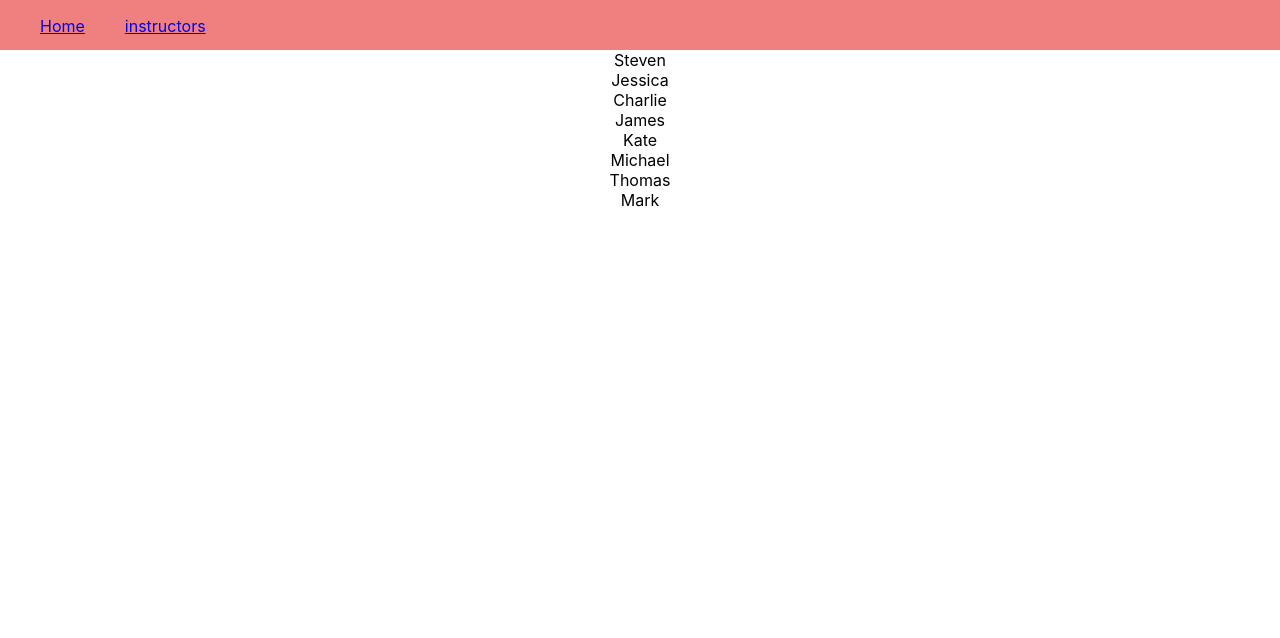
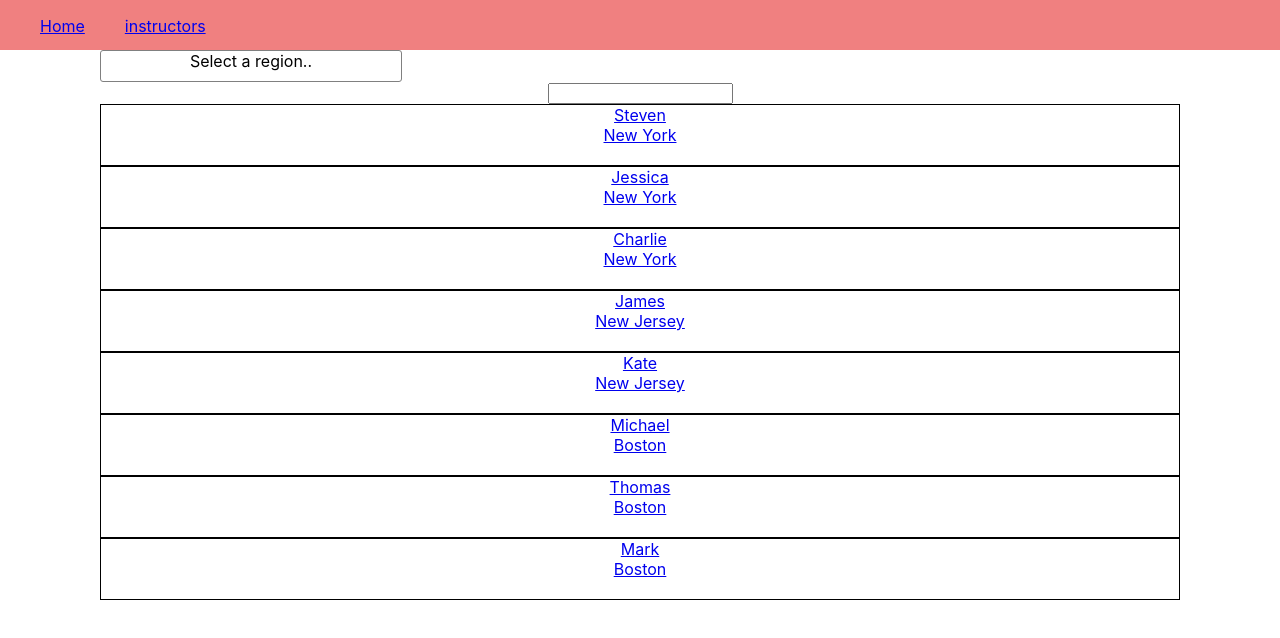
Before and after one commit to michalczaplinski/syb-runclub, a React (Create React App) app: page /instructors in a window 1280 px wide. Shown: the top 638 px of the page. Built offline with nearby package versions, Linux system fonts and the light colour scheme.

Commit message:
added filter, search and instructor profiles

```diff
--- a/package.json
+++ b/package.json
@@ -4,6 +4,7 @@
   "private": true,
   "dependencies": {
     "axios": "^0.18.0",
+    "prop-types": "^15.7.2",
     "react": "^16.8.4",
     "react-dom": "^16.8.4",
     "react-router": "^5.0.0",
--- a/public/data.json
+++ b/public/data.json
@@ -3,49 +3,57 @@
     {
       "name": "Steven",
       "bio": "lorem ipsum",
-      "location": "New York",
+      "slug": "Steven",
+      "region": "New York",
       "age": 27
     },
     {
       "name": "Jessica",
       "bio": "lorem ipsum",
-      "location": "New York",
+      "slug": "Jessica",
+      "region": "New York",
       "age": 30
     },
     {
       "name": "Charlie",
       "bio": "lorem ipsum",
-      "location": "New York",
+      "slug": "Charlie",
+      "region": "New York",
       "age": 19
     },
     {
       "name": "James",
       "bio": "lorem ipsum",
-      "location": "New Jersey",
+      "slug": "James",
+      "region": "New Jersey",
       "age": 30
     },
     {
       "name": "Kate",
       "bio": "lorem ipsum",
-      "location": "New Jersey",
+      "slug": "Kate",
+      "region": "New Jersey",
       "age": 19
     },
     {
       "name": "Michael",
       "bio": "lorem ipsum",
-      "location": "Boston",
+      "slug": "Michael",
+      "region": "Boston",
       "age": 19
     },
     {
       "name": "Thomas",
       "bio": "lorem ipsum",
-      "location": "Boston",
+      "slug": "Thomas",
+      "region": "Boston",
       "age": 19
     },
     {
       "name": "Mark",
       "bio": "lorem ipsum",
-      "location": "Boston",
+      "slug": "Mark",
+      "region": "Boston",
       "age": 22
     }
   ]
--- a/src/App.js
+++ b/src/App.js
@@ -9,6 +9,7 @@ import About from "./pages/about";
 import NavBar from "./components/NavBar/NavBar";
 import Layout from "./components/Layout/Layout";
 import Instructors from "./pages/instructors";
+import InstructorProfile from "./components/InstructorProfile/InstructorProfile";
 
 class App extends Component {
   render() {
@@ -18,10 +19,11 @@ class App extends Component {
           <>
             <NavBar />
             <Layout>
-              <Route path="/" exact component={Home} />
+              <Route exact path="/" component={Home} />
               <Route path="/trainers" component={Trainers} />
               <Route path="/about" component={About} />
-              <Route path="/instructors" component={Instructors} />
+              <Route exact path="/instructors" component={Instructors} />
+              <Route path="/instructors/:slug" component={InstructorProfile} />
             </Layout>
           </>
         </Router>
--- /dev/null
+++ b/src/components/InstructorProfile/InstructorProfile.js
@@ -0,0 +1,18 @@
+import React from "react";
+
+const Instructor = ({
+  location: {
+    state: { name, age, bio, region }
+  }
+}) => {
+  return (
+    <>
+      <div>{name}</div>
+      <div>{bio}</div>
+      <div>{age}</div>
+      <div>{region}</div>
+    </>
+  );
+};
+
+export default Instructor;
--- /dev/null
+++ b/src/components/ListFilter/ListFilter.css
@@ -0,0 +1,20 @@
+.dropdown-container {
+  max-height: 300px;
+  position: relative;
+}
+
+.dropdown-list {
+  position: absolute;
+  top: 30px;
+  display: flex;
+  flex-flow: column nowrap;
+}
+
+.dropdown-selected,
+.dropdown-option {
+  height: 30px;
+  width: 300px;
+  border: 1px solid grey;
+  border-radius: 3px;
+  cursor: pointer;
+}
--- /dev/null
+++ b/src/components/ListFilter/ListFilter.js
@@ -0,0 +1,58 @@
+import React, { Component } from "react";
+import PropTypes from "prop-types";
+
+import "./ListFilter.css";
+
+class ListFilter extends Component {
+  state = {
+    currentItem: "Select a region..",
+    isOpen: false
+  };
+
+  render() {
+    const { options, setFilter } = this.props;
+    const { currentItem, isOpen } = this.state;
+
+    return (
+      <div className="dropdown-container">
+        <div
+          className="dropdown-selected"
+          onClick={() =>
+            this.setState(prevState => {
+              return { isOpen: !prevState.isOpen };
+            })
+          }
+        >
+          {currentItem}
+        </div>
+        {isOpen && (
+          <div className="dropdown-list">
+            {options
+              .filter(option => option !== currentItem)
+              .map(option => {
+                return (
+                  <div
+                    key={option}
+                    className="dropdown-option"
+                    onClick={() => {
+                      this.setState({ currentItem: option, isOpen: false });
+                      setFilter(option);
+                    }}
+                  >
+                    {option}
+                  </div>
+                );
+              })}
+          </div>
+        )}
+      </div>
+    );
+  }
+}
+
+ListFilter.propTypes = {
+  setFilter: PropTypes.func.isRequired,
+  options: PropTypes.array.isRequired
+};
+
+export default ListFilter;
--- /dev/null
+++ b/src/components/ListSearch/ListSearch.js
@@ -0,0 +1,24 @@
+import React, { Component } from "react";
+
+export default class ListSearch extends Component {
+  state = {
+    inputValue: ""
+  };
+
+  render() {
+    const { inputValue } = this.state;
+    const { updateSearch } = this.props;
+    return (
+      <div>
+        <input
+          value={inputValue}
+          onChange={e => {
+            const inputValue = e.target.value;
+            this.setState({ inputValue });
+            updateSearch(inputValue);
+          }}
+        />
+      </div>
+    );
+  }
+}
--- a/src/pages/instructors.js
+++ b/src/pages/instructors.js
@@ -1,32 +1,107 @@
-import React, { Component } from "react";
+import React, { Component, Fragment } from "react";
 import axios from "axios";
+import { Link } from "react-router-dom";
+
+import ListFilter from "../components/ListFilter/ListFilter";
+import ListSearch from "../components/ListSearch/ListSearch";
 
 export default class Instructors extends Component {
   state = {
-    regions: [],
-    instructors: []
+    regions: ["New York", "New Jersey", "Boston"],
+    instructors: [],
+    isLoading: false,
+    hasError: false,
+    regionFilter: null,
+    searchTerm: ""
   };
 
   componentDidMount() {
+    this.setState({ isLoading: true });
     axios
       .get("data.json")
       .then(res => {
-        console.log(res);
-        this.setState({ instructors: res.data.instructors });
+        this.setState({
+          instructors: res.data.instructors,
+          isLoading: false,
+          hasError: false
+        });
       })
       .catch(err => {
-        console.error(err);
+        this.setState({ isLoading: false, hasError: true });
       });
   }
 
+  setFilter = filter => {
+    this.setState({ regionFilter: filter });
+  };
+
+  updateSearch = searchTerm => {
+    this.setState({ searchTerm });
+  };
+
   render() {
-    const { instructors } = this.state;
+    const {
+      instructors,
+      isLoading,
+      hasError,
+      regionFilter,
+      regions,
+      searchTerm
+    } = this.state;
+
+    let computedInstructors = instructors;
+
+    if (regionFilter) {
+      computedInstructors = computedInstructors.filter(
+        ({ region }) => region === regionFilter
+      );
+    }
+
+    let component;
+
+    if (isLoading) {
+      component = <div> loading data... </div>;
+    }
+
+    if (hasError) {
+      component = <div> there was an error </div>;
+    }
+
+    const searchedName = searchTerm.trim().toLowerCase();
+    computedInstructors = computedInstructors.filter(({ name }) => {
+      return name.toLowerCase().includes(searchedName);
+    });
+
+    if (!isLoading && !hasError) {
+      component = computedInstructors.map(
+        ({ name, age, bio, region, slug }) => (
+          <Link
+            to={{
+              pathname: `/instructors/${slug}`,
+              state: {
+                name,
+                age,
+                bio,
+                region
+              }
+            }}
+            key={name}
+          >
+            <div style={{ border: "1px solid black" }}>
+              <div>{name}</div>
+              <div>{region}</div>
+              <br />
+            </div>
+          </Link>
+        )
+      );
+    }
 
     return (
       <div>
-        {instructors.map(({ name, bio, contact }) => (
-          <div key={name}> {name} </div>
-        ))}
+        <ListFilter options={regions} setFilter={this.setFilter} />
+        <ListSearch updateSearch={this.updateSearch} />
+        <div>{component}</div>
       </div>
     );
   }
```
Also changed, not shown: 1 other file (tests, documents, lock files or other folders).
